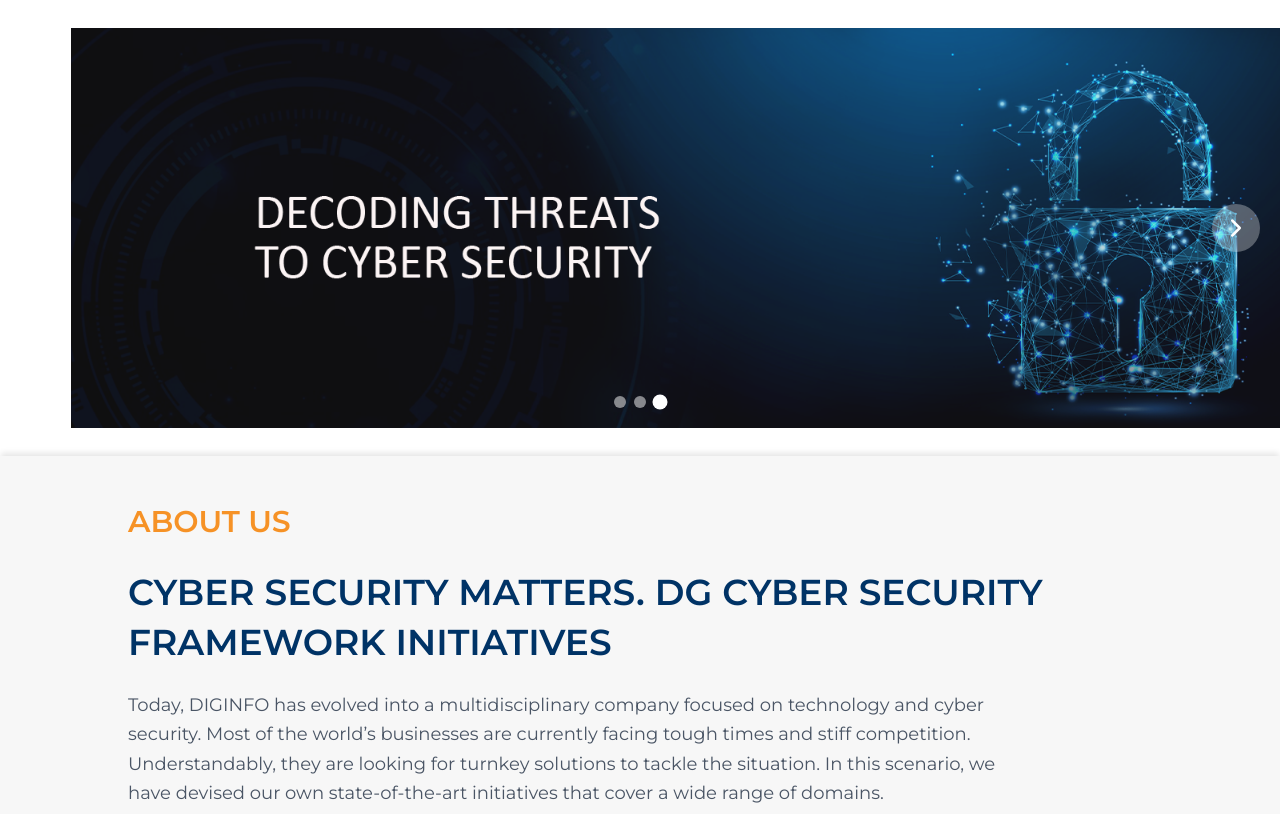
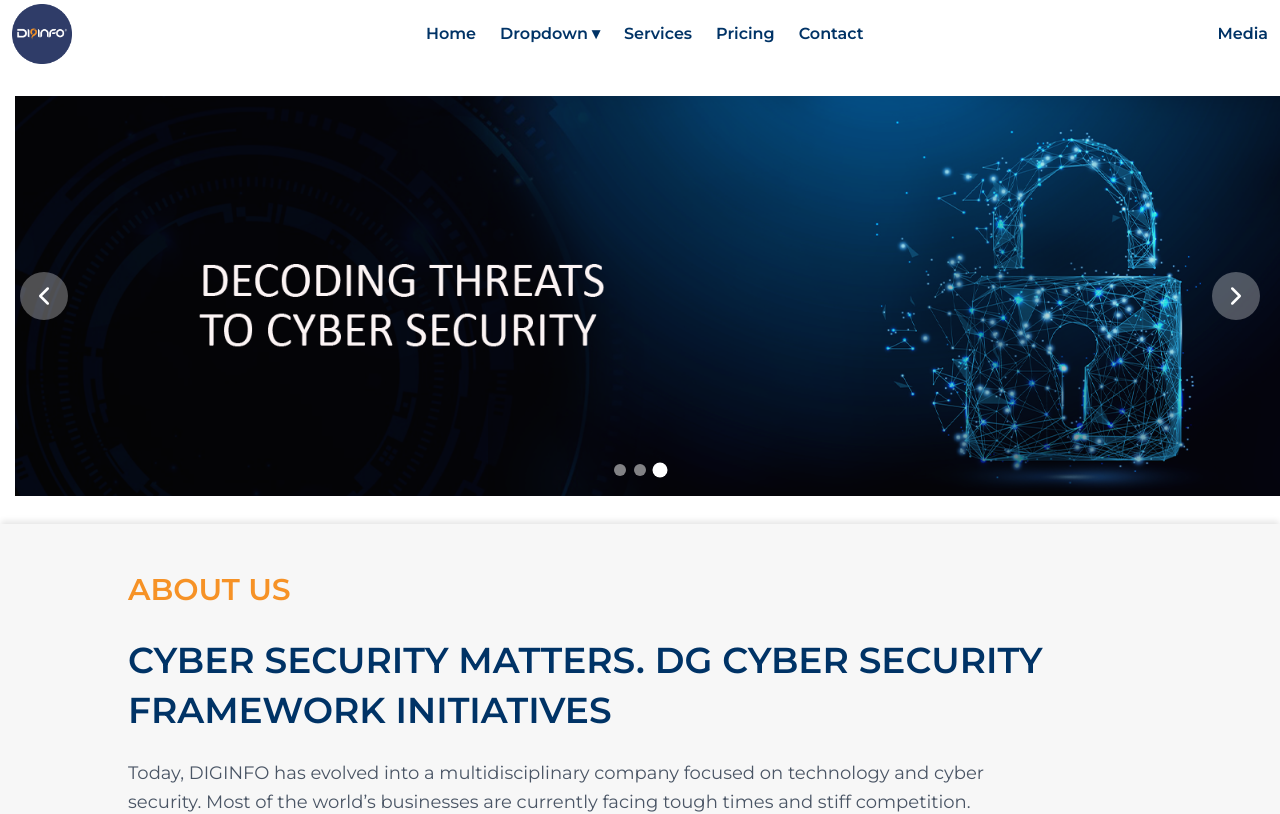
Before and after one commit to konain611/corpweb, a Next.js app in the folder myapp/: page / in a window 1280 px wide. Shown: the top 814 px of the page. Built offline with nearby package versions, Linux system fonts and the light colour scheme.

Commit message:
Added Multi-Dropdown Level NavBar

```diff
--- /dev/null
+++ b/myapp/app/components/navbar.tsx
@@ -0,0 +1,86 @@
+"use client";
+
+import Image from "next/image";
+import Link from "next/link";
+import { useState } from "react";
+
+const Navbar = () => {
+  const [activeDropdown, setActiveDropdown] = useState<string | null>(null);
+  const [activeSubDropdown, setActiveSubDropdown] = useState<string | null>(null);
+  const [activeSubSubDropdown, setActiveSubSubDropdown] = useState<string | null>(null);
+
+  const handleDropdownClick = (item: string) => {
+    setActiveDropdown(activeDropdown === item ? null : item);
+  };
+
+  const handleSubDropdownClick = (subItem: string) => {
+    setActiveSubDropdown(activeSubDropdown === subItem ? null : subItem);
+  };
+
+  return (
+    <nav className="text-[#003366] p-1 ml-2 flex justify-between items-center font-semibold">
+      {/* Logo on the Left */}
+      <div>
+        <Link href="/">
+        <Image src="/Logo/LogoRound.png" alt="Diginfo Logo" width={60} height={60}/>
+        </Link>
+      </div>
+
+      {/* Navigation Links in the Middle */}
+      <div className="flex space-x-6">
+        {["Home", "Dropdown", "Services", "Pricing", "Contact"].map((item, index) => (
+          <div
+            key={index}
+            className="relative"
+          >
+            <button
+              className={`hover:text-[#F69226] flex items-center ${activeDropdown === item ? 'text-[#F69226]' : ''}`}
+              onClick={() => handleDropdownClick(item)}
+            >
+              {item} {item === "Dropdown" && <span className="ml-1">▾</span>}
+            </button>
+            {activeDropdown === item && item !== "Home" && item !== "Media" && (
+              <div className="absolute left-0 mt-2 bg-gray-100 shadow-lg rounded-md w-48">
+                <ul className="py-2">
+                  {["Option 1", "Option 2", "Option 3", "Option 4"].map((subItem, subIndex) => (
+                    <li
+                      key={subIndex}
+                      className="relative px-4 py-2 hover:bg-gray-200 cursor-pointer"
+                    >
+                      <button
+                        className={`w-full text-left ${activeSubDropdown === subItem ? 'text-[#F69226]' : ''}`}
+                        onClick={() => handleSubDropdownClick(subItem)}
+                      >
+                        {subItem} ▸
+                      </button>
+                      {activeSubDropdown === subItem && (
+                        <div className="absolute left-full top-0 ml-2 bg-gray-100 shadow-lg rounded-md w-48">
+                          <ul className="py-2">
+                            {["Sub-Option A", "Sub-Option B", "Sub-Option C"].map((subSubItem, subSubIndex) => (
+                              <li key={subSubIndex} className="px-4 py-2 hover:bg-gray-200 cursor-pointer">
+                                {subSubItem}
+                              </li>
+                            ))}
+                          </ul>
+                        </div>
+                      )}
+                    </li>
+                  ))}
+                </ul>
+              </div>
+            )}
+          </div>
+        ))}
+      </div>
+
+      {/* Media Button on the Right */}
+      <div>
+        <Link href="/media">
+        <button className="hover:text-[#F69226] mr-2">Media</button>
+        </Link>
+      </div>
+    </nav>
+  );
+};
+
+export default Navbar;
--- a/myapp/app/layout.tsx
+++ b/myapp/app/layout.tsx
@@ -5,6 +5,7 @@ import { Roboto, Montserrat } from 'next/font/google';
 import "./globals.css";
 import Footer from "./components/footer";
 import SubFooter from "./components/subFooter";
+import Navbar from "./components/navbar";
 
 // const geistSans = Geist({
 //   variable: "--font-geist-sans",
@@ -40,6 +41,7 @@ export default function RootLayout({
       <body
          className={`${roboto.className} ${montserrat.className}`}
       >
+        <Navbar/>
         {children}
         <SubFooter/>
         <Footer/>
```
